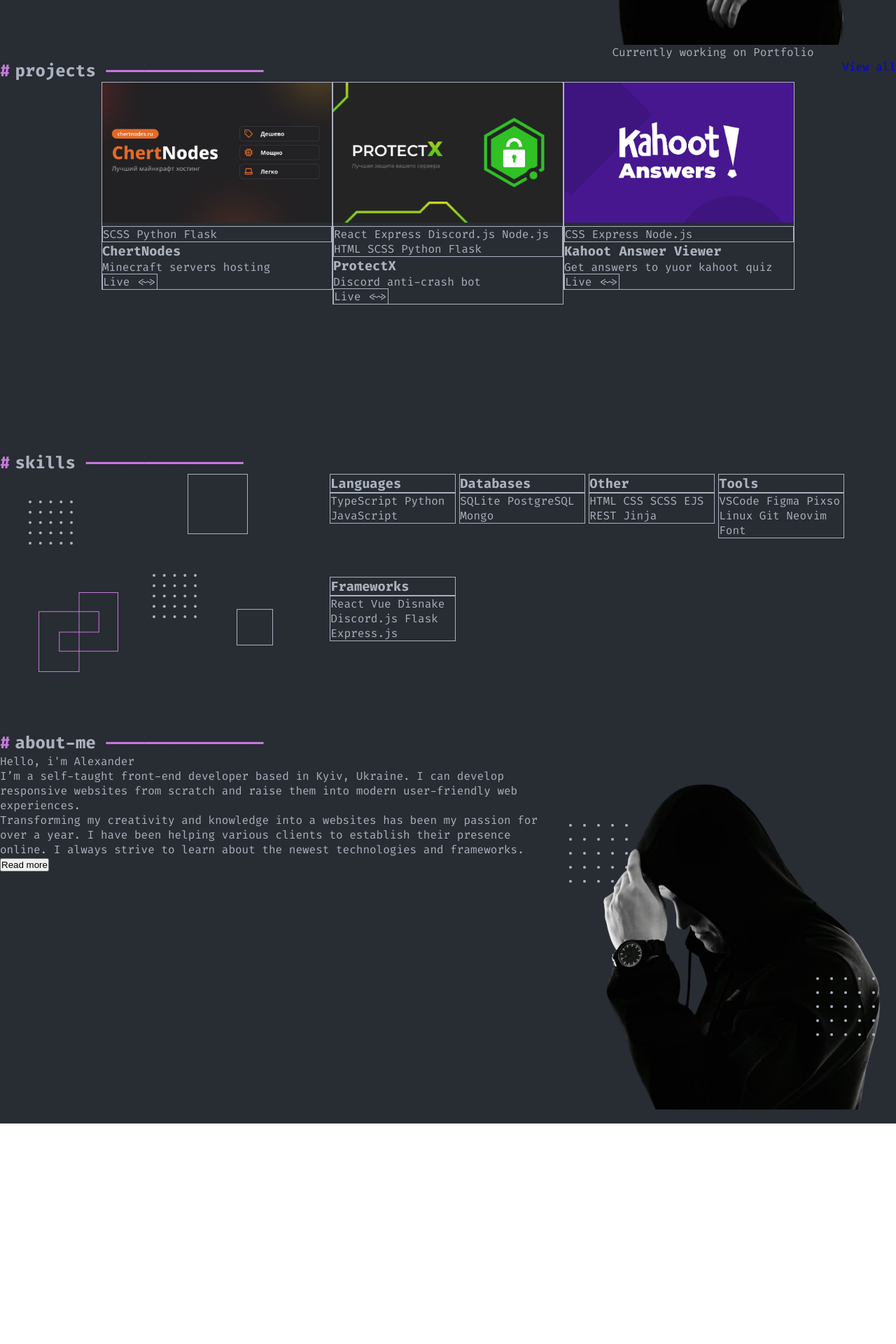
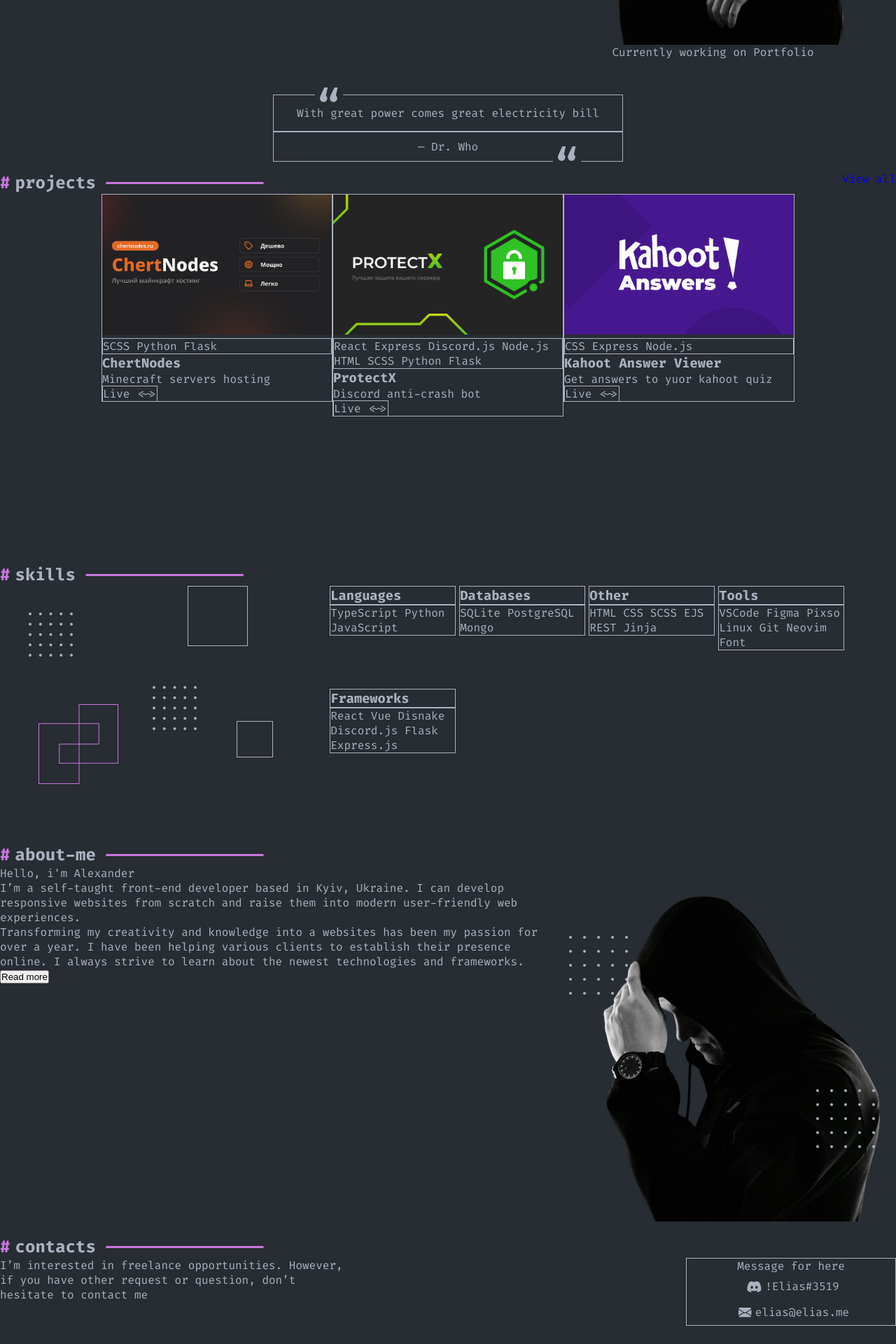
Before and after one commit to KvashninAlexander2023/portfolio-start-project-main, a React app: page / in a window 1280 px wide. Shown: the part 358-2278 px from the top of the page at 70% size. Before the commit the page ends 1963 px from the top, so only its background shows below. Built offline with nearby package versions, Linux system fonts and the light colour scheme.

Commit message:
add contacts

```diff
--- a/src/App.tsx
+++ b/src/App.tsx
@@ -1,27 +1,32 @@
-import './App.css';
-import styled from 'styled-components';
-import { Header } from './layout/header/Header';
-import { Main } from './layout/sections/main/Main';
-import { Skills } from './layout/sections/skills/Skills';
-import { Works } from './layout/sections/works/Works';
-import { AboutMe } from './layout/sections/about-me/About-me';
-
+import "./App.css";
+import styled from "styled-components";
+import { Header } from "./layout/header/Header";
+import { Main } from "./layout/sections/main/Main";
+import { Skills } from "./layout/sections/skills/Skills";
+import { Works } from "./layout/sections/works/Works";
+import { AboutMe } from "./layout/sections/about-me/About-me";
+import { Quote } from "./layout/sections/quote/Quote";
+import { Contacts } from "./layout/sections/contacts/Contacts";
 
 function App() {
   return (
     <div className="App">
-            <Header/>
-            <Main/>
+      <Header />
+      <Main />
+      <Quote />
       <Works />
-            <Skills/>
+      <Skills />
       <AboutMe />
+      <Contacts />
     </div>
   );
 }
 
 export default App;
 
-{/* <Title>Welcome to IT-INCUBATOR</Title> */}
+{
+  /* <Title>Welcome to IT-INCUBATOR</Title> */
+}
 // const Title = styled.h1`
 //     font-size: 1.5em;
 //     text-align: center;
--- /dev/null
+++ b/src/layout/sections/contacts/Contacts.tsx
@@ -0,0 +1,60 @@
+import React from "react";
+import styled from "styled-components";
+import { SectionTitle } from "../../../components/SectionTitle";
+import { FlexWrapper } from "../../../components/FlexWrapper";
+import { Icon } from "../../../components/icon/Icon";
+
+export const Contacts = () => {
+  return (
+    <StyledAboutMe>
+      <SectionTitle>contacts</SectionTitle>
+      <TextConteiner justify="space-between">
+        <p>
+          I’m interested in freelance opportunities. However, if you have other
+          request or question, don’t hesitate to contact me
+        </p>
+        <div>
+          <span>Message for here</span>
+          <FlexWrapper align="center">
+            <a href="#">
+              <Icon iconId={"discord"} viewBox="0 -8 30 40" />
+            </a>
+            <span>!Elias#3519</span>
+          </FlexWrapper>
+          <FlexWrapper align="center">
+            <a href="#">
+              <Icon iconId={"email"} viewBox="0 -8 30 40" />
+            </a>
+            <span>elias@elias.me</span>
+          </FlexWrapper>
+        </div>
+      </TextConteiner>
+    </StyledAboutMe>
+  );
+};
+
+const StyledAboutMe = styled.div`
+  min-height: 50vh;
+  background-color: ${(props) => props.theme.color.colorBG};
+`;
+const TextConteiner = styled(FlexWrapper)`
+  /* gap: 100px; */
+  p {
+    max-width: 500px;
+  }
+
+  & > div {
+    max-width: 500px;
+    min-width: 300px;
+    border: 1px solid ${(props) => props.theme.color.colorText};
+    display: flex;
+    flex-direction: column;
+    align-items: center;
+  }
+`;
+
+/* src={photo} alt="web designer photo" */
+// clip-path: inset(0 0 30% 0)
+/* background-position: -300px -110px; */
+/* background-repeat: no-repeat; */
+/* object-fit: cover; */
--- /dev/null
+++ b/src/layout/sections/quote/Quote.tsx
@@ -0,0 +1,65 @@
+import React from "react";
+import styled from "styled-components";
+import doubleQuote from "./../../../assets/images/“.svg";
+
+export const Quote = () => {
+  return (
+    <QuoteConteiner>
+      {/* <div> */}
+      <blockquote>
+        <p>With great power comes great electricity bill</p>
+        <footer>— Dr. Who </footer>
+      </blockquote>
+      {/* </div> */}
+    </QuoteConteiner>
+  );
+};
+
+const QuoteConteiner = styled.div`
+  /* display:flex; */
+  padding-top: 50px;
+  text-align: center;
+  min-height: 20vh;
+  background-color: ${(props) => props.theme.color.colorBG};
+  position: relative;
+
+  blockquote {
+
+    /* display: flex;
+    align-items:center;
+    justify-content:center;
+    flex-wrap:wrap; */
+    max-width: 500px;
+    margin: 0 auto;
+
+    p {
+      padding: 15px;
+      border: 1px solid ${(props) => props.theme.color.colorText};
+      /* display: inline; */
+    }
+    footer {
+      border: 1px solid ${(props) => props.theme.color.colorText};
+      padding: 10px;
+      /* display: inline-block; */
+    }
+  }
+  &::before {
+    content: url(${doubleQuote});
+    width: 40px; // увеличивает контейнер
+    position: absolute;
+    background-color: ${(props) => props.theme.color.colorBG};
+    top: 40px;
+    left: 450px;
+    z-index: 2;
+  }
+  &::after {
+    content: url(${doubleQuote});
+    width: 40px; // увеличивает контейнер
+    position: absolute;
+    background-color: ${(props) => props.theme.color.colorBG};
+    bottom: 10px;
+    right: 450px;
+    z-index: 2;
+    background-size: cover;
+  }
+`;
```
Also changed, not shown: src/assets/images/“.svg (added), 1 other file (tests, documents, lock files or other folders). Lines whose indentation alone changed are shown as unchanged.
